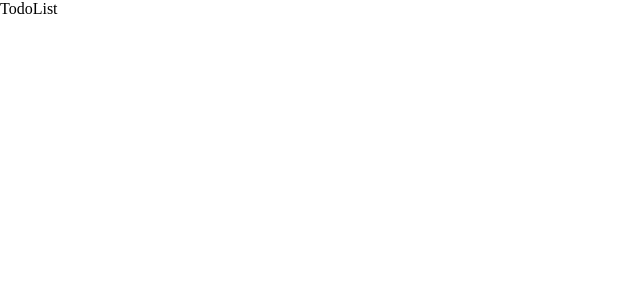
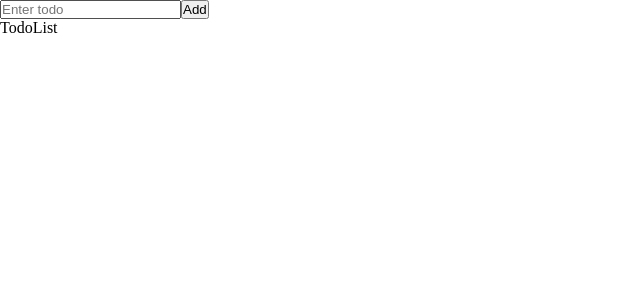
Before and after one commit to jcast24/ToDoApp, a React (Vite) app: page / in a window 1280 px wide. Shown: the top 300 px of the page, without its empty margins (0-640 px from the left). Built offline with nearby package versions, Linux system fonts and the light colour scheme.

Commit message:
only added input and button

```diff
--- a/src/components/TodoInput.jsx
+++ b/src/components/TodoInput.jsx
@@ -1,6 +1,8 @@
 export default function TodoInput() {
   return (
-    <div>
-    </div>
+    <header>
+      <input placeholder="Enter todo"></input>
+      <button>Add</button>
+    </header>
   )
 }
```
